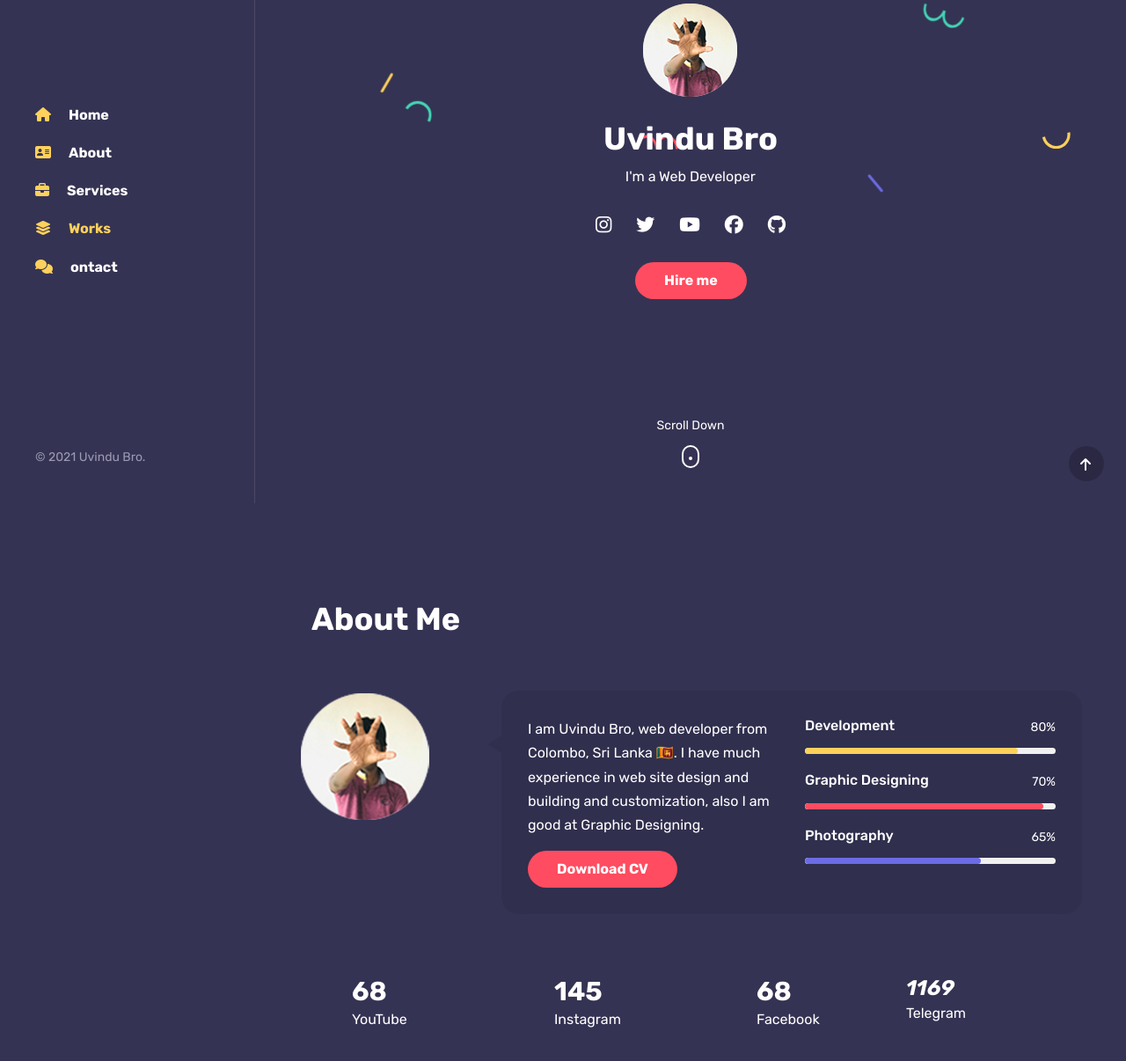
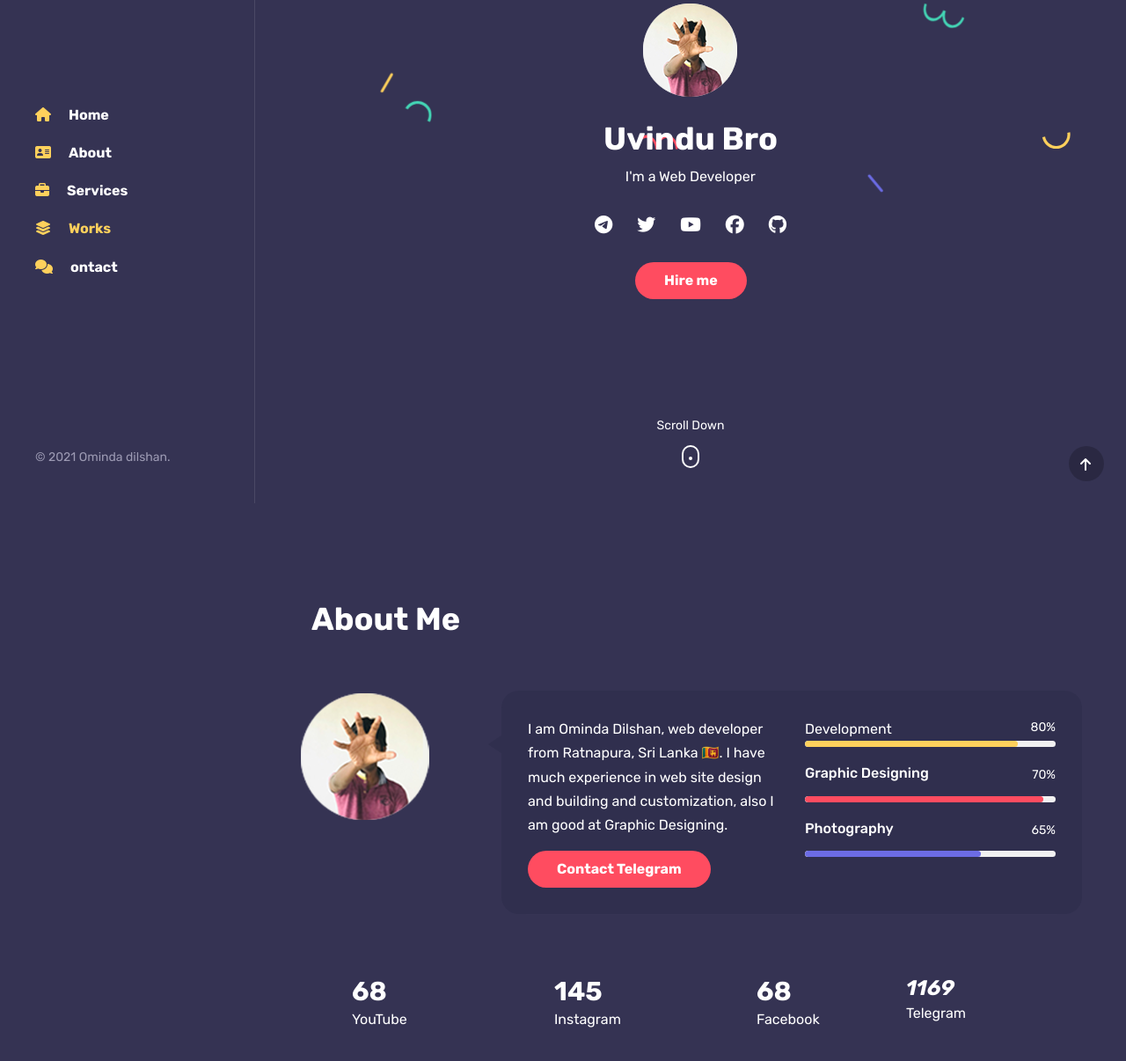
Before and after one commit to omindadelshan/uvindubroorg.github.io, a plain HTML site: page index.html in a window 1280 px wide. Shown: the part 228-1434 px from the top of the page at 88% size. Drawn offline with nearby package versions, Linux system fonts and the light colour scheme; a web font is replaced by a local one.

Commit message:
Update index.html

```diff
--- a/index.html
+++ b/index.html
@@ -3,7 +3,7 @@
 
 <html lang="en-US"><link type="text/css" rel="stylesheet" id="dark-mode-custom-link"><link type="text/css" rel="stylesheet" id="dark-mode-general-link"><style lang="en" type="text/css" id="dark-mode-custom-style"></style><style lang="en" type="text/css" id="dark-mode-native-style"></style><head><meta http-equiv="Content-Type" content="text/html; charset=UTF-8">
 
-	<title>Uvindu Bro Personal Website</title>
+	<title>ominda Dilshan Personal Website</title>
 	<meta name="description" content="Uvindu Bro Personal Website">
 	<meta name="viewport" content="width=device-width, initial-scale=1, maximum-scale=1">
 	<link rel="shortcut icon" type="image/x-icon" href="https://emojipedia-us.s3.dualstack.us-west-1.amazonaws.com/thumbs/120/whatsapp/273/ghost_1f47b.png">
@@ -104,7 +104,7 @@
 	<!-- site footer -->
 	<div class="footer">
 		<!-- copyright text -->
-		<span class="copyright">© 2021 Uvindu Bro.</span>
+		<span class="copyright">© 2021 Ominda dilshan.</span>
 	</div>
 
 </header>
@@ -128,11 +128,11 @@
 				<!-- social icons -->
 <script src="https://kit.fontawesome.com/03c92ea3fd.js" crossorigin="anonymous"></script>
 				<ul class="social-icons light list-inline mb-0 mt-4">
-					<li class="list-inline-item"><a href="https://instagram.com/uvindubro"><i class="fab fa-instagram"></i></a></li>
+					<li class="list-inline-item"><a href="https://instagram.com/slgeekshow"><i class="fab fa-telegram"></i></a></li>
 					<li class="list-inline-item"><a href="https://twitter.com/UvinduBro"><i class="fab fa-twitter"></i></a></li>
-					<li class="list-inline-item"><a href="https://www.youtube.com/channel/UCBNsVUq2MLyxDSe62ljjWdQ"><i class="fab fa-youtube"></i></a></li>
+					<li class="list-inline-item"><a href="https://www.youtube.com/channel/SLGeekShow"><i class="fab fa-youtube"></i></a></li>
 					<li class="list-inline-item"><a href="https://facebook.com/uvindubropage"><i class="fab fa-facebook"></i></a></li>
-					<li class="list-inline-item"><a href="https://github.com/UvinduBro"><i class="fab fa-github"></i></a></li>
+					<li class="list-inline-item"><a href="https://github.com/omindadelshan"><i class="fab fa-github"></i></a></li>
 				</ul>
 
 				<!-- buttons -->
@@ -206,16 +206,16 @@
 						<div class="row">
 							<div class="col-md-6">
 								<!-- about text -->
-								<p>I am Uvindu Bro, web developer from Colombo, Sri Lanka 🇱🇰. I have much experience in web site design and building and customization, also I am good at Graphic Designing.</p>
+								<p>I am Ominda Dilshan, web developer from Ratnapura, Sri Lanka 🇱🇰. I have much experience in web site design and building and customization, also I am good at Graphic Designing.</p>
 								<div class="mt-3">
-									<a href="https://ww.uvindubro.tk" class="btn btn-default">Download CV</a>
+									<a href="https://t.me/omindas" class="btn btn-default">Contact Telegram</a>
 								</div>
 								<div class="spacer d-md-none d-lg-none" data-height="30" style="height: 30px;"></div>
 							</div>
 							<div class="col-md-6">
 								<!-- skill item -->
 								<div class="skill-item">
-									<div class="skill-info clearfix">
+									<div class="skill-info clearfix"
 										<h4 class="float-left mb-3 mt-0">Development</h4>
 										<span class="float-right">80%</span>
 									</div>
@@ -553,7 +553,7 @@
 <h5 align="center"> Let's talk about everything! 👋 </h5> <br>
 
 			<div class="load-more text-center mt-4">
-				<a href="mailto:info@uvindubro.tk" class="btn btn-default"></i>📧 E-Mail</a>
+				<a href="omindadelshan@gmail.com" class="btn btn-default"></i>📧 E-Mail</a>
 
 			<div class="spacer" data-height="60" style="height: 60px;"></div>
 
```
